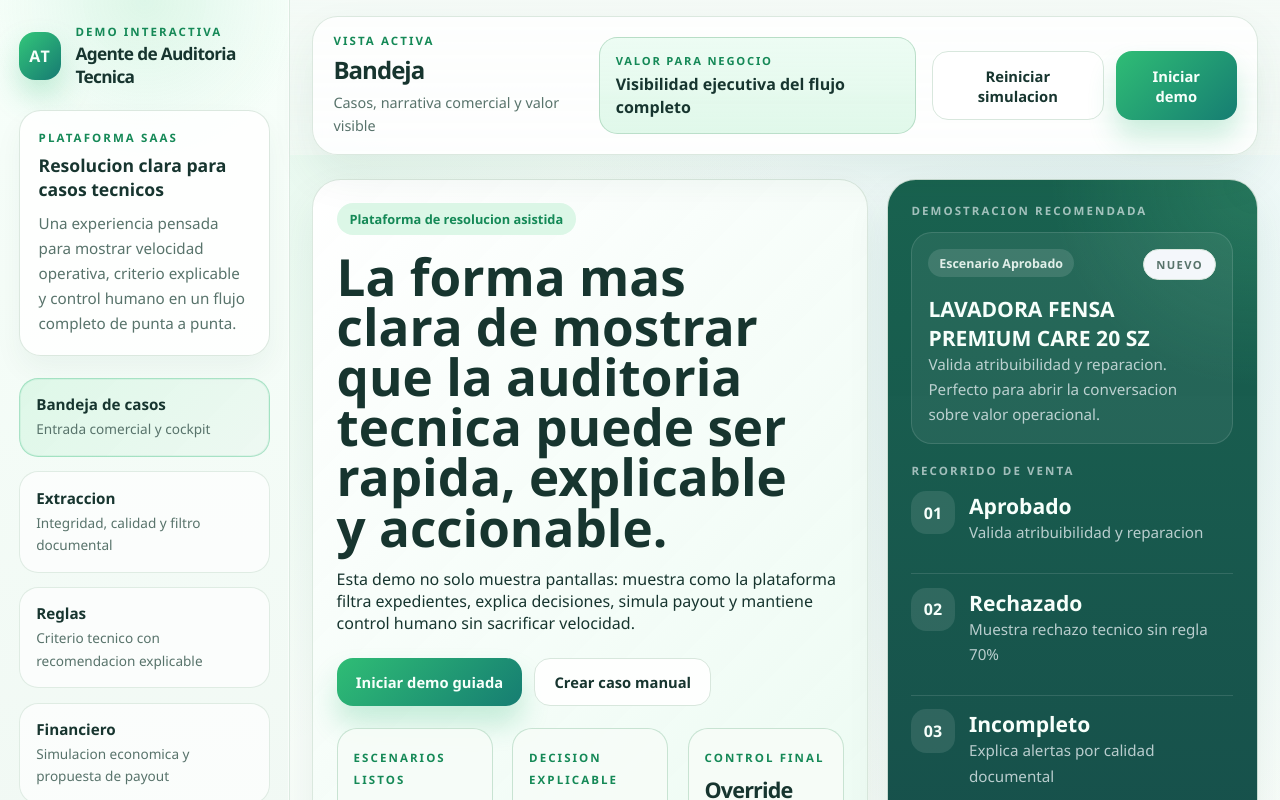
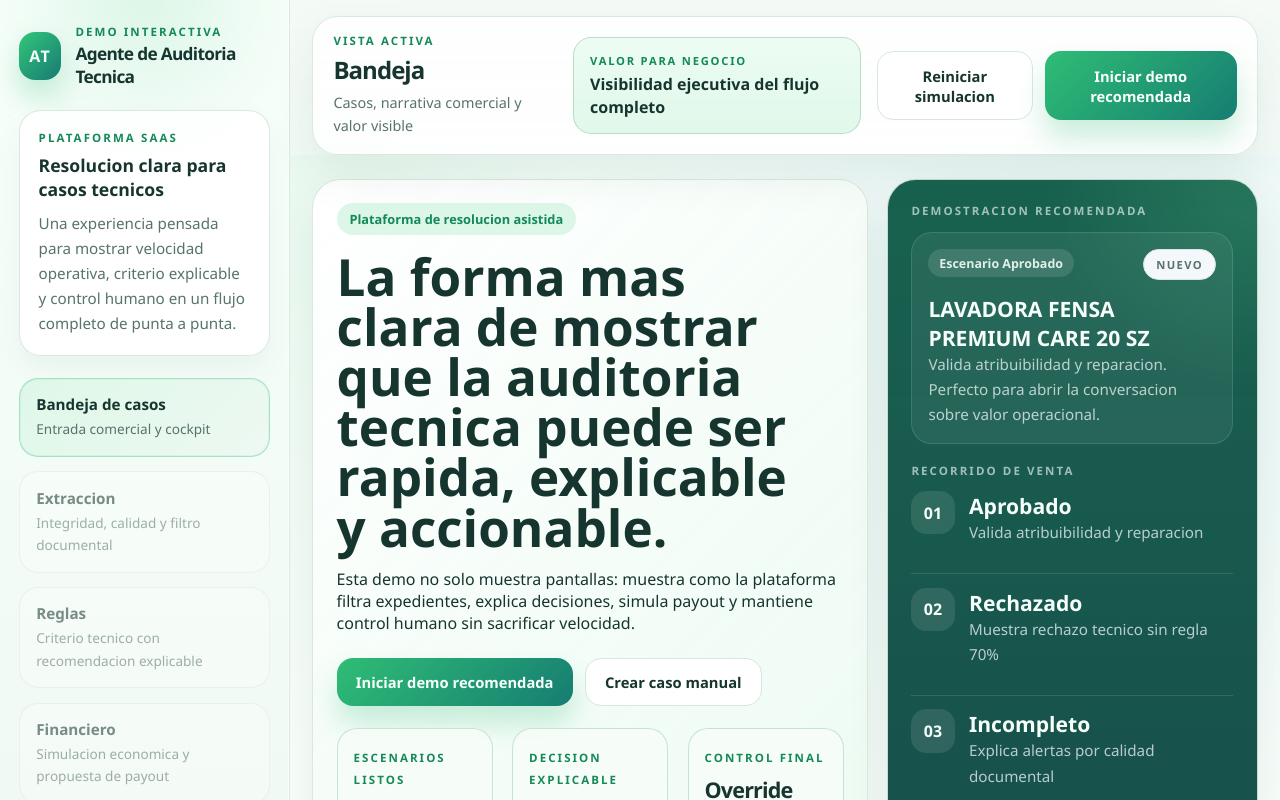
Before and after one commit to ispipipi/agente-auditoria-tecnica, a React (Vite) app: page / in a window 1280 px wide. Shown: the top 800 px of the page. Built offline with nearby package versions, Linux system fonts and the light colour scheme.

Commit message:
Tighten demo flow control and entry state

```diff
--- a/src/components/AppShell.jsx
+++ b/src/components/AppShell.jsx
@@ -57,21 +57,55 @@ function getStagePath(stageKey, caseId) {
   return `/caso/${caseId}/resultado`;
 }
 
+function getPrimaryCtaLabel(dashboardMetrics) {
+  if (dashboardMetrics.inReview > 0) return "Retomar caso en curso";
+  if (dashboardMetrics.closed > 0 && dashboardMetrics.pending > 0) return "Abrir siguiente playbook";
+  return "Iniciar demo recomendada";
+}
+
+function getStepIndexByStage(stageKey) {
+  if (stageKey === "extraction") return 0;
+  if (stageKey === "decision") return 1;
+  if (stageKey === "financial") return 2;
+  if (stageKey === "result") return 3;
+  return -1;
+}
+
 export function AppShell({ children }) {
   const navigate = useNavigate();
   const location = useLocation();
-  const { dashboardMetrics, getRecommendedCase, getCaseRoute, resetDemo } = useDemo();
+  const { dashboardMetrics, getCaseById, getCaseRoute, getCaseState, getRecommendedCase, resetDemo } =
+    useDemo();
   const nextCase = getRecommendedCase();
   const currentCaseId = getCurrentCaseId(location.pathname) ?? nextCase?.idTicket ?? null;
   const activeStage = getActiveStage(location.pathname);
   const activeStageData = shellStages.find((stage) => stage.key === activeStage) ?? shellStages[0];
+  const currentCase = currentCaseId ? getCaseById(currentCaseId) : null;
+  const currentCaseState = currentCase ? getCaseState(currentCase) : null;
   const completedCases = dashboardMetrics.closed;
   const completionRatio = Math.round((completedCases / dashboardMetrics.total) * 100);
   const reviewedCases = dashboardMetrics.inReview + dashboardMetrics.closed;
+  const primaryCtaLabel = getPrimaryCtaLabel(dashboardMetrics);
 
   function handleResetDemo() {
+    if (typeof window !== "undefined") {
+      const confirmed = window.confirm(
+        "Esto reiniciara toda la simulacion y volvera a la bandeja. Quieres continuar?",
+      );
+
+      if (!confirmed) return;
+    }
+
     resetDemo();
     navigate("/");
+  }
+
+  function canOpenStage(stageKey) {
+    if (stageKey === "inbox") return true;
+    if (!currentCase || !currentCaseState || location.pathname === "/") return false;
+    if (currentCaseState.status === "closed") return true;
+
+    return getStepIndexByStage(stageKey) <= currentCaseState.lastVisitedStep;
   }
 
   return (
@@ -96,6 +130,7 @@ export function AppShell({ children }) {
 
         <nav className="app-sidebar-nav">
           {shellStages.map((stage) => (
+            canOpenStage(stage.key) ? (
               <Link
                 className={`sidebar-nav-link ${activeStage === stage.key ? "sidebar-nav-link-active" : ""}`}
                 key={stage.key}
@@ -108,6 +143,16 @@ export function AppShell({ children }) {
                   {stage.key === "inbox" ? "Entrada comercial y cockpit" : stage.copy}
                 </span>
               </Link>
+            ) : (
+              <div className="sidebar-nav-link sidebar-nav-link-disabled" key={stage.key}>
+                <span className="sidebar-nav-title">
+                  {stage.key === "inbox" ? "Bandeja de casos" : stage.label}
+                </span>
+                <span className="sidebar-nav-copy">
+                  {stage.key === "inbox" ? "Entrada comercial y cockpit" : stage.copy}
+                </span>
+              </div>
+            )
           ))}
         </nav>
 
@@ -180,9 +225,7 @@ export function AppShell({ children }) {
                 onClick={() => navigate(getCaseRoute(nextCase))}
                 type="button"
               >
-                {dashboardMetrics.pending === dashboardMetrics.total
-                  ? "Iniciar demo"
-                  : "Continuar demo"}
+                {primaryCtaLabel}
               </button>
             </div>
           </div>
--- a/src/components/WizardFrame.jsx
+++ b/src/components/WizardFrame.jsx
@@ -31,6 +31,12 @@ const steps = [
     value: "Cierre controlado",
   },
 ];
+
+function canOpenStep(index, currentStep, caseState) {
+  if (caseState.status === "closed") return true;
+  if (index === currentStep) return true;
+  return index <= caseState.lastVisitedStep;
+}
 
 export function WizardFrame({
   caseItem,
@@ -93,8 +99,9 @@ export function WizardFrame({
             {steps.map((step, index) => {
               const isActive = currentStep === index;
               const isComplete = currentStep > index || caseState.status === "closed";
+              const isAvailable = canOpenStep(index, currentStep, caseState);
 
-              return (
+              return isAvailable ? (
                 <Link
                   key={step.path}
                   className={`step-card ${isActive ? "step-card-active" : ""} ${
@@ -109,6 +116,15 @@ export function WizardFrame({
                     <p className="step-copy">{step.copy}</p>
                   </div>
                 </Link>
+              ) : (
+                <div className="step-card step-card-disabled" key={step.path}>
+                  <div className="step-index">{`0${index + 1}`}</div>
+                  <div>
+                    <p className="step-label">Paso {index + 1}</p>
+                    <p className="step-title">{step.title}</p>
+                    <p className="step-copy">{step.copy}</p>
+                  </div>
+                </div>
               );
             })}
           </div>
--- a/src/context/DemoContext.jsx
+++ b/src/context/DemoContext.jsx
@@ -5,7 +5,7 @@ import { DECISION_LABELS, evaluateCase, findMarketPrice, getPriceKey } from "../
 
 const DemoContext = createContext(null);
 
-const STORAGE_KEY = "agente-auditoria-tecnica-demo-v3";
+const STORAGE_KEY = "agente-auditoria-tecnica-demo-v4";
 const STEP_SEQUENCE = ["extraccion", "decision", "financiero", "resultado"];
 const DEMO_PLAYBOOK = ["Aprobado", "Rechazado", "Incompleto", "Indemnizacion"];
 const MANUAL_CASE_ID = "MANUAL-001";
@@ -76,7 +76,7 @@ function readStoredState() {
   if (typeof window === "undefined") return null;
 
   try {
-    const raw = window.localStorage.getItem(STORAGE_KEY);
+    const raw = window.sessionStorage.getItem(STORAGE_KEY);
     return raw ? JSON.parse(raw) : null;
   } catch {
     return null;
@@ -148,7 +148,7 @@ export function DemoProvider({ children }) {
   useEffect(() => {
     if (typeof window === "undefined") return;
 
-    window.localStorage.setItem(
+    window.sessionStorage.setItem(
       STORAGE_KEY,
       JSON.stringify({
         manualCase: cases.find((item) => item.caseOrigin === "manual") ?? null,
@@ -391,6 +391,10 @@ export function DemoProvider({ children }) {
     setPriceMap(buildInitialPrices());
     setOverrides({});
     setWorkflow(buildInitialWorkflow(baseCases));
+
+    if (typeof window !== "undefined") {
+      window.sessionStorage.removeItem(STORAGE_KEY);
+    }
   }, []);
 
   const getRecommendedCase = useCallback((excludeIdTicket = null) => {
--- a/src/pages/CaseInboxPage.jsx
+++ b/src/pages/CaseInboxPage.jsx
@@ -13,6 +13,12 @@ const playbookLabels = {
 };
 
 const playbookOrder = ["Aprobado", "Rechazado", "Incompleto", "Indemnizacion"];
+
+function getPrimaryCtaLabel(dashboardMetrics) {
+  if (dashboardMetrics.inReview > 0) return "Retomar caso en curso";
+  if (dashboardMetrics.closed > 0 && dashboardMetrics.pending > 0) return "Abrir siguiente playbook";
+  return "Iniciar demo recomendada";
+}
 
 function buildManualFormState(manualCase) {
   return {
@@ -60,6 +66,7 @@ export function CaseInboxPage() {
   const [showManualForm, setShowManualForm] = useState(!manualCase);
   const [manualForm, setManualForm] = useState(() => buildManualFormState(manualCase));
   const manualCaseRef = useRef(null);
+  const primaryCtaLabel = getPrimaryCtaLabel(dashboardMetrics);
 
   const journeyCases = useMemo(
     () =>
@@ -127,9 +134,7 @@ export function CaseInboxPage() {
 
           <div className="hero-actions">
             <button className="primary-button" onClick={() => openCase(nextCase)} type="button">
-              {dashboardMetrics.pending === dashboardMetrics.total
-                ? "Iniciar demo guiada"
-                : "Continuar siguiente caso"}
+              {primaryCtaLabel}
             </button>
             <button
               className="secondary-button"
@@ -172,9 +177,11 @@ export function CaseInboxPage() {
               {nextCase.tipoArtefacto} {nextCase.marca} {nextCase.modelo}
             </h3>
             <p className="sidebar-copy">
-              {nextCase.caseOrigin === "manual"
-                ? "Ideal para mostrar flexibilidad: edicion en vivo, recálculo y override con control."
-                : `${playbookLabels[nextCase.escenario]}. Perfecto para abrir la conversacion sobre valor operacional.`}
+              {dashboardMetrics.inReview > 0
+                ? "Retoma exactamente el punto donde quedo la simulacion para no romper la narrativa."
+                : nextCase.caseOrigin === "manual"
+                  ? "Ideal para mostrar flexibilidad: edicion en vivo, recálculo y override con control."
+                  : `${playbookLabels[nextCase.escenario]}. Perfecto para abrir la conversacion sobre valor operacional.`}
             </p>
           </div>
 
@@ -333,7 +340,7 @@ export function CaseInboxPage() {
                 : `${playbookLabels[nextCase.escenario]}. Ideal para abrir la demo con una historia simple y convincente.`}
             </p>
             <button className="primary-button w-full" onClick={() => openCase(nextCase)} type="button">
-              Abrir caso sugerido
+              {dashboardMetrics.inReview > 0 ? "Retomar caso activo" : "Abrir caso sugerido"}
             </button>
           </div>
 
--- a/src/styles/index.css
+++ b/src/styles/index.css
@@ -298,6 +298,12 @@ img {
   border-color: rgba(43, 182, 115, 0.34);
   background: linear-gradient(135deg, rgba(220, 247, 231, 0.92), rgba(237, 248, 242, 0.9));
   box-shadow: inset 0 0 0 1px rgba(43, 182, 115, 0.08);
+}
+
+.sidebar-nav-link-disabled {
+  opacity: 0.56;
+  cursor: not-allowed;
+  background: rgba(255, 255, 255, 0.42);
 }
 
 .sidebar-nav-title {
@@ -820,6 +826,13 @@ img {
 .step-card-complete {
   border-color: #b8dec9;
   background: #f1fbf6;
+}
+
+.step-card-disabled {
+  opacity: 0.6;
+  background: rgba(250, 252, 250, 0.9);
+  cursor: not-allowed;
+  box-shadow: none;
 }
 
 .step-index {
```
Lines whose indentation alone changed are shown as unchanged.
